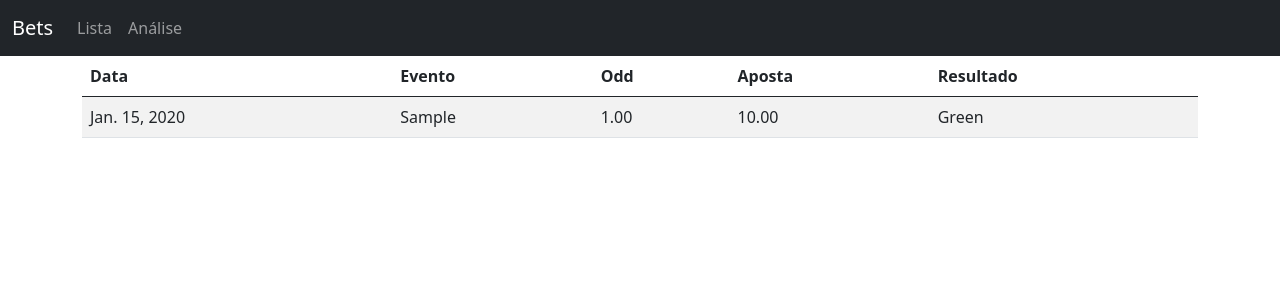
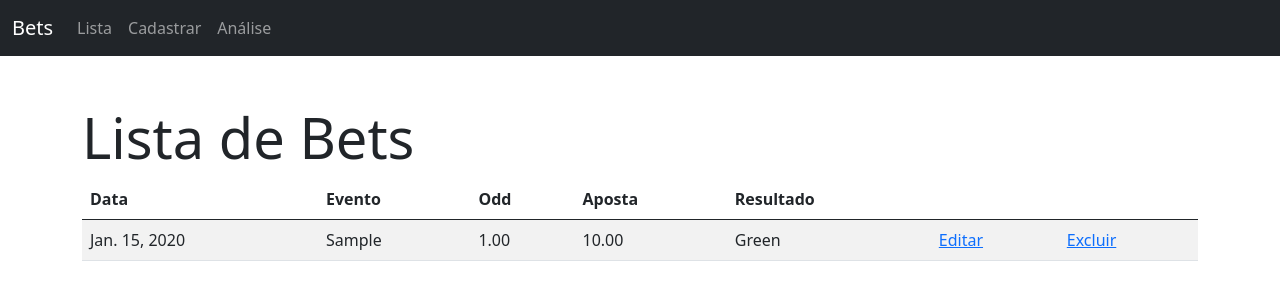
Before and after one commit to victorstdev/betProb, a Django app: page /bets/lista/ in a window 1280 px wide. Shown: the top 300 px of the page. Run offline with Django 3.2, Linux system fonts and the light colour scheme; tables that the repository leaves empty hold one stand-in row (values such as "Sample post"); some libraries are stand-ins or nearby versions.

Commit message:
add CRUD

```diff
--- a/mysite/bets/models.py
+++ b/mysite/bets/models.py
@@ -38,8 +38,8 @@ class Bet(models.Model):
             self.lucro = self.valor_aposta * self.odd
         elif self.resultado == 'r':
             self.lucro = self.valor_aposta * -1
-        else:
-            self.lucro = self.valor_aposta
+        elif self.resultado == 'd':
+            self.lucro = 0
 
         self.roi = (self.lucro / self.valor_aposta) * 100
 
--- a/mysite/bets/urls.py
+++ b/mysite/bets/urls.py
@@ -1,8 +1,11 @@
 from django.urls import path
-from .views import IndexView, BetListView
+from .views import IndexView, BetListView, BetCreateView, BetDeleteView, BetUpdateView
 
 urlpatterns = [
     path('', IndexView.as_view(), name='home'),
     path('lista/', BetListView.as_view(), name='lista'),
+    path('cadastrar/', BetCreateView.as_view(), name='cadastrar'),
+    path('editar/<int:pk>', BetUpdateView.as_view(), name='editar'),
+    path('excluir/<int:pk>', BetDeleteView.as_view(), name='excluir'),
     # path('analise/', BetListView.as_view(), name='analise'),
 ]
--- a/mysite/bets/views.py
+++ b/mysite/bets/views.py
@@ -1,7 +1,11 @@
 from django.shortcuts import render
+from django.urls import reverse_lazy
 from django.http import HttpResponse
-from django.views.generic import TemplateView, ListView
+from django.views.generic import TemplateView, ListView, CreateView, UpdateView, DeleteView
+from crispy_forms.helper import FormHelper
+from crispy_forms.layout import Layout, Submit, Row, Column
 from .models import Bet
+from .forms import CadastrarBetForm
 # Create your views here.
 
 class IndexView(TemplateView):
@@ -11,3 +15,22 @@ class BetListView(ListView):
     model = Bet
     template_name = "lista_bets.html"
     context_object_name = 'bets'
+    paginate_by = 10
+
+class BetCreateView(CreateView):
+    model = Bet
+    template_name = "cadastrar_bet.html"
+    form_class = CadastrarBetForm
+    success_url = reverse_lazy("lista")
+
+class BetUpdateView(UpdateView):
+    model = Bet
+    template_name = "editar_bet.html"
+    fields = '__all__'
+    success_url = reverse_lazy("lista")
+
+class BetDeleteView(DeleteView):
+    model = Bet
+    template_name = "excluir_bet.html"
+    context_object_name = 'bet'
+    success_url = reverse_lazy("lista")
--- a/mysite/mysite/settings.py
+++ b/mysite/mysite/settings.py
@@ -37,7 +37,8 @@ INSTALLED_APPS = [
     'django.contrib.sessions',
     'django.contrib.messages',
     'django.contrib.staticfiles',
-    'bets'
+    'bets',
+    'crispy_forms',
 ]
 
 MIDDLEWARE = [
@@ -120,3 +121,4 @@ USE_TZ = True
 
 STATIC_URL = '/static/'
 STATICFILES_DIRS = [Path.joinpath(BASE_DIR, 'static')]
+CRISPY_TEMPLATE_PACK = 'bootstrap4'
--- a/mysite/templates/base.html
+++ b/mysite/templates/base.html
@@ -17,12 +17,13 @@
             <div class="collapse navbar-collapse" id="navbarNavAltMarkup">
                 <div class="navbar-nav">
                     <a href="{% url 'lista' %}" class="nav-link">Lista</a>
+                    <a href="{% url 'cadastrar' %}" class="nav-link">Cadastrar</a>
                     <a href="#" class="nav-link">Análise</a>
                 </div>
             </div>
         </div>
     </nav>
-    <div class="container">
+    <div class="container mt-5">
         <div class="row">
             <div class="col-lg-12">
             {% block content %}{% endblock%}
--- a/mysite/templates/lista_bets.html
+++ b/mysite/templates/lista_bets.html
@@ -1,5 +1,8 @@
 {% extends 'base.html' %}
 {% block content %}
+    <h2 class="display-4">Lista de Bets</h2>
+
+    <div class="table-responsive">
         <table class="table table-striped">
             <thead>
                 <tr>
@@ -8,6 +11,8 @@
                     <th>Odd</th>
                     <th>Aposta</th>
                     <th>Resultado</th>
+                    <th></th>
+                    <th></th>
                 </tr>
             </thead>
             <tbody>
@@ -18,8 +23,32 @@
                     <td>{{ bet.odd }}</td>
                     <td>{{ bet.valor_aposta }}</td>
                     <td>{{ bet.get_resultado_display }}</td>
+                    <td><a href="{% url 'editar' bet.id %}">Editar</a></td>
+                    <td><a href="{% url 'excluir' bet.id %}">Excluir</a></td>
                 </tr>
             {% endfor %}
             </tbody>
         </table>
+        {% if is_paginated %}
+            <ul class="pagination">
+                {% if page_obj.has_previous %}
+                <li class='page-item'><a href="?page={{ page_obj.previous_page_number }}" class='page-link'>&laquo;</a></li>
+                {% else %}
+                <li class="page-item disabled"><span class="page-link">&laquo;</span></li>
+                {% endif %}
+                {% for i in paginator.page_range %}
+                {% if page_obj.number == i %}
+                    <li class="page-item active"><span class="page-link">{{ i }}</span></li>
+                {% else %}
+                    <li class="page-item"><a class="page-link" href="?page={{ i }}">{{ i }}</a></li>
+                {% endif %}
+                {% endfor %}
+                {% if page_obj.has_next %}
+                <li class="page-item"><a class="page-link" href="?page={{ page_obj.next_page_number }}">&raquo;</a></li>
+                {% else %}
+                <li class="page-item disabled"><span class="page-link">&raquo;</span></li>
+                {% endif %}
+            </ul>
+        {% endif %}
+    </div>
 {% endblock content %}
```
Also changed, not shown: mysite/bets/forms.py (added, +8 -0 lines), mysite/templates/cadastrar_bet.html (added, +9 -0 lines), mysite/templates/editar_bet.html (added, +9 -0 lines), mysite/templates/excluir_bet.html (added, +11 -0 lines). Lines whose indentation alone changed are shown as unchanged.
